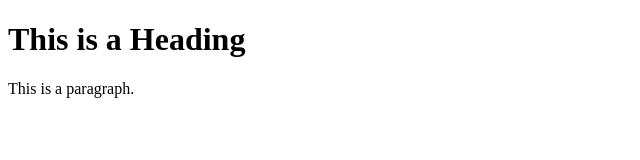
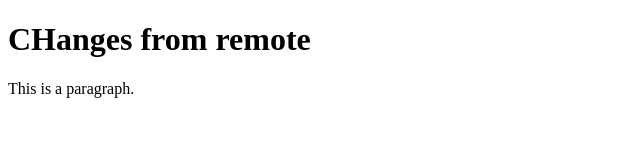
Before and after one commit to iGulz/movie-app, a plain HTML site: page index.html in a window 1280 px wide. Shown: the whole page, without its empty margins (0-640 px from the left). Drawn offline with Linux system fonts and the light colour scheme.

Commit message:
Update index.html

```diff
--- a/index.html
+++ b/index.html
@@ -5,7 +5,7 @@
 </head>
 <body>
 
-<h1>This is a Heading</h1>
+<h1>CHanges from remote</h1>
 <p>This is a paragraph.</p>
 
 </body>
```
